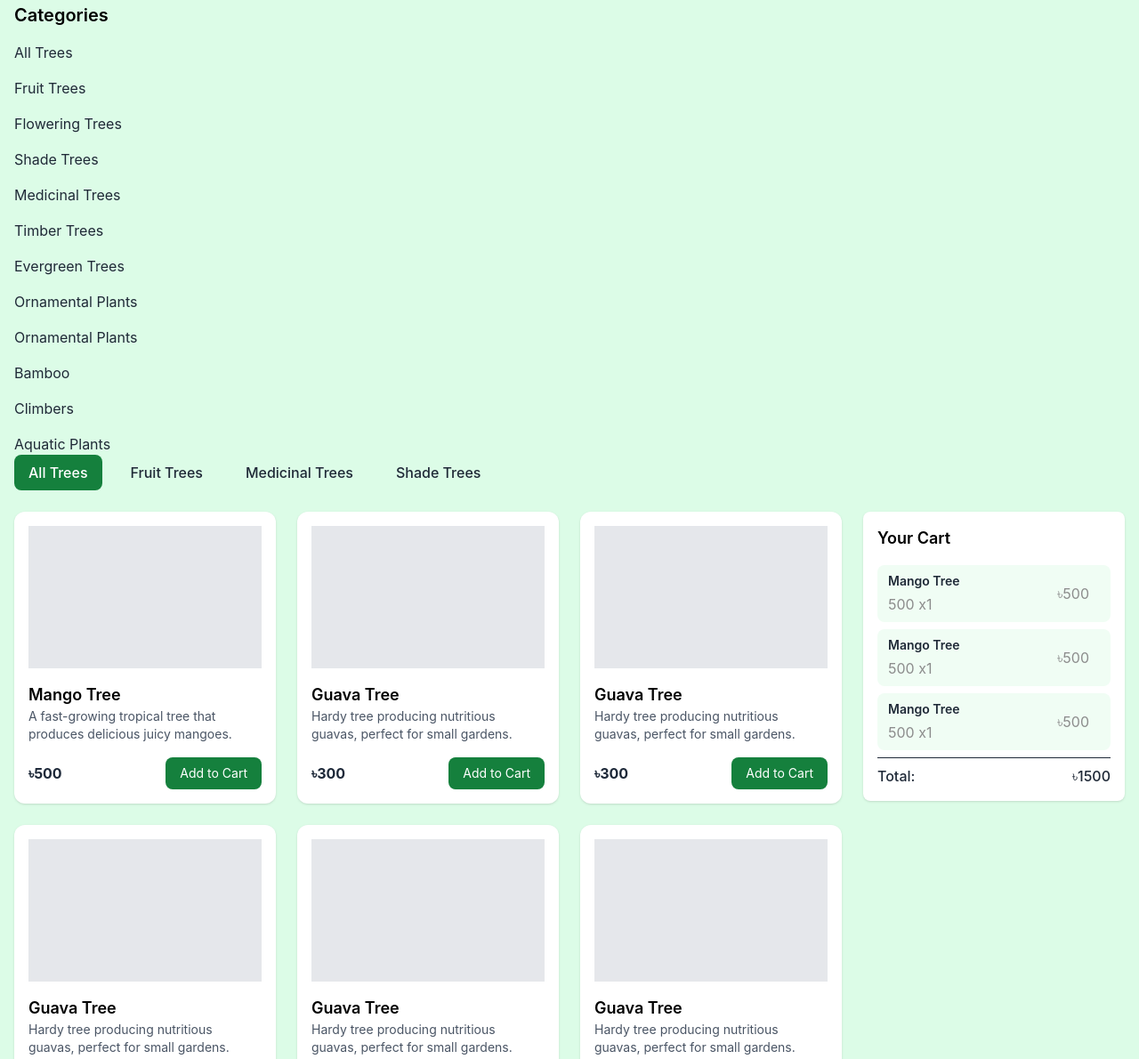
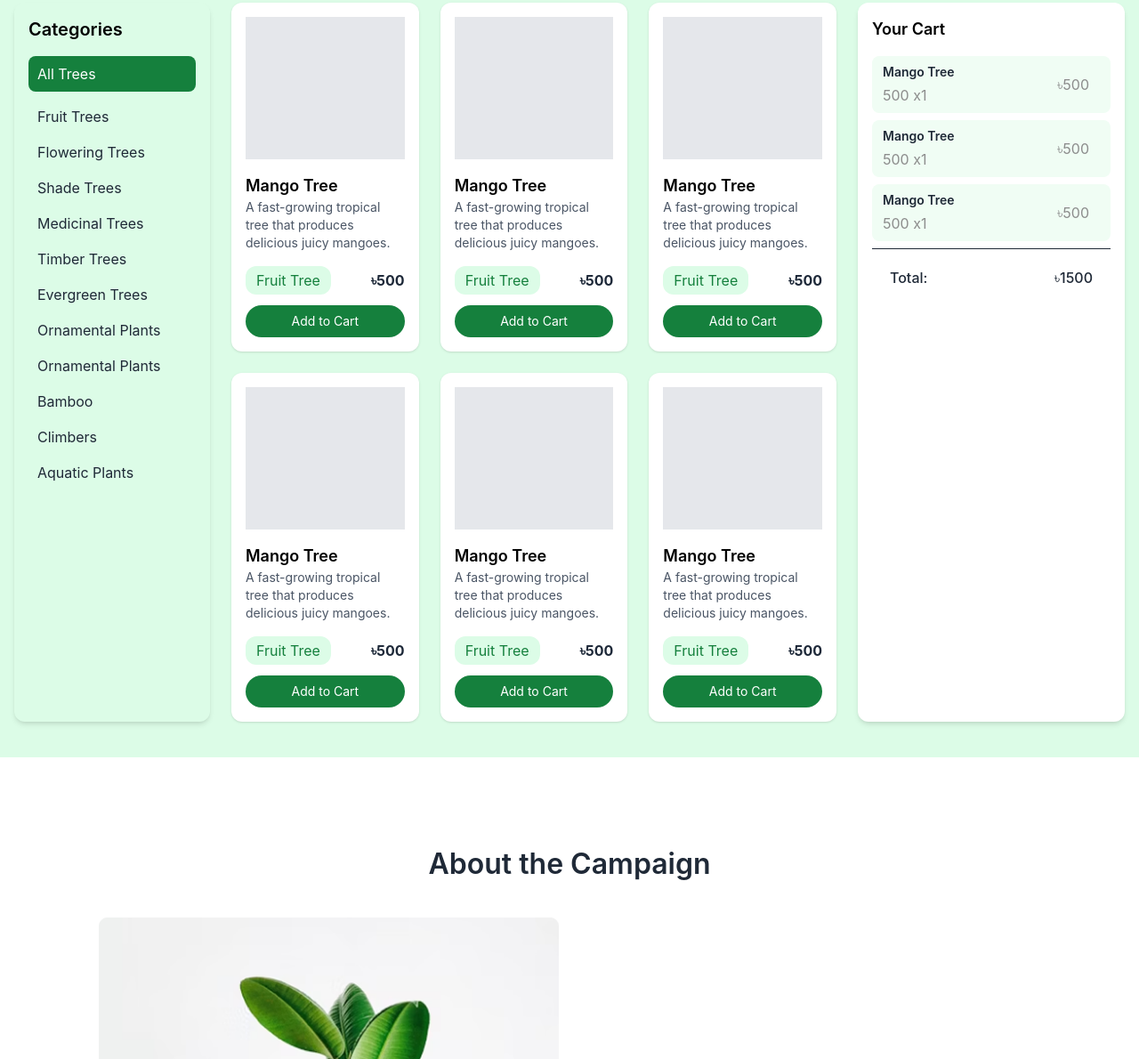
Before and after one commit to Ellham-dev/green-earth, a plain HTML site: page index.html in a window 1280 px wide. Shown: the part 557-1747 px from the top of the page at 89% size. Drawn offline with nearby package versions, Linux system fonts and the light colour scheme.

Commit message:
product part responsive complete

```diff
--- a/index.html
+++ b/index.html
@@ -100,122 +100,125 @@
 
 
   <!-- card--section- -->
-  <section class="bg-[#DCFCE7] py-10">
-    <div class="max-w-[1650px] mx-auto px-4">
-      <div class="">
+  <section class="bg-[#DCFCE7] ">
+    <div class="py-10 max-w-[1650px] mx-auto px-4">
       <h3 class="text-[32px] text-[#1F2937] leading-10 font-semibold text-center mb-10">Choose Your Trees</h3>
-      </div>
 
-      <!-- Categories -->
-      <div class="mb-6">
-        <h5 class="text-xl font-semibold mb-4">Categories</h5>
-        <ul class="space-y-4 text-base text-[#1F2937]">
-          <li>All Trees</li>
-          <li>Fruit Trees</li>
-          <li>Flowering Trees</li>
-          <li>Shade Trees</li>
-          <li>Medicinal Trees</li>
-          <li>Timber Trees</li>
-          <li>Evergreen Trees</li>
-          <li>Ornamental Plants</li>
-          <li>Ornamental Plants</li>
-          <li>Bamboo</li>
-          <li>Climbers</li>
-          <li>Aquatic Plants</li>
-        </ul>
-        <!-- Desktop & Tablet -->
-        <ul class="flex gap-4 text-[#1F2937] font-medium">
+      <div class="grid grid-cols-1 lg:grid-cols-[220px_1fr_300px] gap-6">
+
+        <!-- mobail & Tablet -->
+        <ul class="flex lg:hidden gap-4 text-[#1F2937] font-medium mb-5">
           <li class="bg-[#15803D] text-white px-4 py-2 rounded-lg cursor-pointer">All Trees</li>
           <li class="px-4 py-2 cursor-pointer">Fruit Trees</li>
           <li class="px-4 py-2 cursor-pointer">Medicinal Trees</li>
-          <li class="px-4 py-2 cursor-pointer">Shade Trees</li>
+          <li class="hidden sm:flex px-4 py-2 cursor-pointer">Shade Trees</li>
         </ul>
-        <!-- Mobile -->
-        <select class="hidden w-full p-2 rounded-lg border border-gray-300">
-          <option>All Trees</option>
-          <option>Fruit Trees</option>
-          <option>Medicinal Trees</option>
-          <option>Shade Trees</option>
-        </select>
-      </div>
 
-      <div class="grid md:grid-cols-12 gap-6">
-        <!-- Product Grid -->
-        <div class="md:col-span-9 lg:col-span-9 grid grid-cols-1 sm:grid-cols-2 lg:grid-cols-3 gap-6">
+        <!-- Left Sidebar (Category) -->
+        <aside class="hidden lg:block shadow-md rounded-xl p-4">
+          <h5 class="text-xl font-semibold mb-4">Categories</h5>
+          <ul class=" flex flex-col space-y-4 text-base text-[#1F2937]">
+            <li class="text-white bg-[#15803D] py-2 px-2.5 rounded-lg">All Trees</li>
+            <li class="px-2.5">Fruit Trees</li>
+            <li class="px-2.5">Flowering Trees</li>
+            <li class="px-2.5">Shade Trees</li>
+            <li class="px-2.5">Medicinal Trees</li>
+            <li class="px-2.5">Timber Trees</li>
+            <li class="px-2.5">Evergreen Trees</li>
+            <li class="px-2.5">Ornamental Plants</li>
+            <li class="px-2.5">Ornamental Plants</li>
+            <li class="px-2.5">Bamboo</li>
+            <li class="px-2.5">Climbers</li>
+            <li class="px-2.5">Aquatic Plants</li>
+          </ul>
+        </aside>
 
-          <!-- Product Card -->
+        <!-- Product Cards -->
+        <main class="grid grid-cols-1 md:grid-cols-2 xl:grid-cols-3 gap-6">
+
           <div class="bg-white rounded-xl shadow p-4 flex flex-col">
             <div class="bg-gray-200 h-40 mb-4"></div>
             <h3 class="font-semibold text-lg">Mango Tree</h3>
             <p class="text-sm text-gray-600 flex-grow">
               A fast-growing tropical tree that produces delicious juicy mangoes.
             </p>
-            <div class="flex items-center justify-between mt-4">
+            <div class="flex items-center justify-between mt-4 mb-3">
+              <span class="bg-[#DCFCE7] py-1 px-3 rounded-xl text-[#15803D] ">Fruit Tree</span>
               <span class="text-gray-800 font-bold">৳500</span>
-              <button class="bg-[#15803D] text-white px-4 py-2 rounded-lg text-sm">Add to Cart</button>
             </div>
-          </div>
+            <button class="bg-[#15803D] text-white px-4 py-2 rounded-3xl text-sm">Add to Cart</button>
 
-          <div class="bg-white rounded-xl shadow p-4 flex flex-col">
-            <div class="bg-gray-200 h-40 mb-4"></div>
-            <h3 class="font-semibold text-lg">Guava Tree</h3>
-            <p class="text-sm text-gray-600 flex-grow">
-              Hardy tree producing nutritious guavas, perfect for small gardens.
-            </p>
-            <div class="flex items-center justify-between mt-4">
-              <span class="text-gray-800 font-bold">৳300</span>
-              <button class="bg-[#15803D] text-white px-4 py-2 rounded-lg text-sm">Add to Cart</button>
-            </div>
           </div>
           <div class="bg-white rounded-xl shadow p-4 flex flex-col">
             <div class="bg-gray-200 h-40 mb-4"></div>
-            <h3 class="font-semibold text-lg">Guava Tree</h3>
+            <h3 class="font-semibold text-lg">Mango Tree</h3>
             <p class="text-sm text-gray-600 flex-grow">
-              Hardy tree producing nutritious guavas, perfect for small gardens.
+              A fast-growing tropical tree that produces delicious juicy mangoes.
             </p>
-            <div class="flex items-center justify-between mt-4">
-              <span class="text-gray-800 font-bold">৳300</span>
-              <button class="bg-[#15803D] text-white px-4 py-2 rounded-lg text-sm">Add to Cart</button>
+            <div class="flex items-center justify-between mt-4 mb-3">
+              <span class="bg-[#DCFCE7] py-1 px-3 rounded-xl text-[#15803D] ">Fruit Tree</span>
+              <span class="text-gray-800 font-bold">৳500</span>
             </div>
+            <button class="bg-[#15803D] text-white px-4 py-2 rounded-3xl text-sm">Add to Cart</button>
+
           </div>
           <div class="bg-white rounded-xl shadow p-4 flex flex-col">
             <div class="bg-gray-200 h-40 mb-4"></div>
-            <h3 class="font-semibold text-lg">Guava Tree</h3>
+            <h3 class="font-semibold text-lg">Mango Tree</h3>
             <p class="text-sm text-gray-600 flex-grow">
-              Hardy tree producing nutritious guavas, perfect for small gardens.
+              A fast-growing tropical tree that produces delicious juicy mangoes.
             </p>
-            <div class="flex items-center justify-between mt-4">
-              <span class="text-gray-800 font-bold">৳300</span>
-              <button class="bg-[#15803D] text-white px-4 py-2 rounded-lg text-sm">Add to Cart</button>
+            <div class="flex items-center justify-between mt-4 mb-3">
+              <span class="bg-[#DCFCE7] py-1 px-3 rounded-xl text-[#15803D] ">Fruit Tree</span>
+              <span class="text-gray-800 font-bold">৳500</span>
             </div>
+            <button class="bg-[#15803D] text-white px-4 py-2 rounded-3xl text-sm">Add to Cart</button>
+
           </div>
           <div class="bg-white rounded-xl shadow p-4 flex flex-col">
             <div class="bg-gray-200 h-40 mb-4"></div>
-            <h3 class="font-semibold text-lg">Guava Tree</h3>
+            <h3 class="font-semibold text-lg">Mango Tree</h3>
             <p class="text-sm text-gray-600 flex-grow">
-              Hardy tree producing nutritious guavas, perfect for small gardens.
+              A fast-growing tropical tree that produces delicious juicy mangoes.
             </p>
-            <div class="flex items-center justify-between mt-4">
-              <span class="text-gray-800 font-bold">৳300</span>
-              <button class="bg-[#15803D] text-white px-4 py-2 rounded-lg text-sm">Add to Cart</button>
+            <div class="flex items-center justify-between mt-4 mb-3">
+              <span class="bg-[#DCFCE7] py-1 px-3 rounded-xl text-[#15803D] ">Fruit Tree</span>
+              <span class="text-gray-800 font-bold">৳500</span>
             </div>
+            <button class="bg-[#15803D] text-white px-4 py-2 rounded-3xl text-sm">Add to Cart</button>
+
           </div>
           <div class="bg-white rounded-xl shadow p-4 flex flex-col">
             <div class="bg-gray-200 h-40 mb-4"></div>
-            <h3 class="font-semibold text-lg">Guava Tree</h3>
+            <h3 class="font-semibold text-lg">Mango Tree</h3>
             <p class="text-sm text-gray-600 flex-grow">
-              Hardy tree producing nutritious guavas, perfect for small gardens.
+              A fast-growing tropical tree that produces delicious juicy mangoes.
             </p>
-            <div class="flex items-center justify-between mt-4">
-              <span class="text-gray-800 font-bold">৳300</span>
-              <button class="bg-[#15803D] text-white px-4 py-2 rounded-lg text-sm">Add to Cart</button>
+            <div class="flex items-center justify-between mt-4 mb-3">
+              <span class="bg-[#DCFCE7] py-1 px-3 rounded-xl text-[#15803D] ">Fruit Tree</span>
+              <span class="text-gray-800 font-bold">৳500</span>
             </div>
-          </div>
+            <button class="bg-[#15803D] text-white px-4 py-2 rounded-3xl text-sm">Add to Cart</button>
 
           </div>
+          <div class="bg-white rounded-xl shadow p-4 flex flex-col">
+            <div class="bg-gray-200 h-40 mb-4"></div>
+            <h3 class="font-semibold text-lg">Mango Tree</h3>
+            <p class="text-sm text-gray-600 flex-grow">
+              A fast-growing tropical tree that produces delicious juicy mangoes.
+            </p>
+            <div class="flex items-center justify-between mt-4 mb-3">
+              <span class="bg-[#DCFCE7] py-1 px-3 rounded-xl text-[#15803D] ">Fruit Tree</span>
+              <span class="text-gray-800 font-bold">৳500</span>
+            </div>
+            <button class="bg-[#15803D] text-white px-4 py-2 rounded-3xl text-sm">Add to Cart</button>
 
-        <!-- Cart -->
-        <div class="hidden md:block md:col-span-3 bg-white rounded-lg shadow p-4 h-fit">
+          </div>
+        </main>
+
+        <!-- Right Sidebar (Chart) -->
+        <aside class="hidden lg:block bg-white shadow-md rounded-xl p-4">
+          <div class=" ">
             <h2 class="font-semibold text-lg mb-4 ">Your Cart</h2>
             <ul class="space-y-2 ">
               <li class="flex justify-between items-center bg-[#F0FDF4] rounded-lg pl-3 py-2 pr-6 ">
@@ -241,28 +244,32 @@
               </li>
 
             </ul>
-          <div class="flex justify-between font-medium text-[#1F2937] border-t border-[#1F2937] pt-2 mt-2">
+            <div class="flex justify-between font-medium text-[#1F2937] border-t border-[#1F2937] p-5 mt-2">
               <span>Total:</span>
               <span>৳1500</span>
             </div>
           </div>
-      </div>
+        </aside>
 
         <!-- Mobile Cart (sticky bottom bar) -->
         <div
-        class="md:hidden fixed bottom-0 left-0 right-0 bg-[#15803D] text-white flex justify-between items-center px-4 py-3 shadow-lg">
+          class=" lg:hidden fixed bottom-0 left-0 right-0 bg-[#15803D] text-white flex justify-between items-center px-4 py-3 shadow-lg">
           <span>2 items · ৳800</span>
           <button class="bg-[#FACC15] text-[#15803D] font-semibold px-4 py-2 rounded-lg">View Cart</button>
         </div>
 
       </div>
+    </div>
   </section>
+
+
+
 
 
   <!-- about--section-- -->
   <section class="max-w-[1090px] mx-auto my-[100px]">
     <h3 class="font-semibold text-[32px] leading-10 text-[#1F2937] text-center mb-10">About the Campaign</h3>
-    <div class="grid grid-cols-1 md:grid-cols-2 gap-6 px-4">
+    <div class="grid grid-cols-1 md:grid-cols-2 items-center place-items-center gap-6 px-4">
       <div class="">
         <img src="assect/tree.png" alt="">
       </div>
@@ -289,16 +296,22 @@
       <div class="text-center mb-10">
         <h3 class="text-[32px] leading-10 font-semibold text-[#1F2937]">Our Impact</h3>
       </div>
-      <div class="flex items-center justify-between">
-        <div class="bg-white w-[512px] h-[156px py-10 rounded-3xl shadow-sm flex flex-col items-center text-center ">
+      <div class="grid grid-cols-1 md:grid-cols-1 items-center place-items-center gap-6 px-4">
+        <div class="bg-white p-6
+            w-full sm:w-[400px] md:w-[500px] lg:w-[600px]
+            max-w-full rounded-3xl shadow-sm flex flex-col items-center text-center ">
           <h4 class="text-[32px] font-semibold leading-10 text-[#15803D] mb-3">500K+</h4>
           <p class="text-base leading-6 text-[#1F2937]">Trees Planted</p>
         </div>
-        <div class="bg-white w-[512px] h-[156px py-10 rounded-3xl shadow-sm flex flex-col items-center text-center ">
+        <div class="bg-white p-6
+            w-full sm:w-[400px] md:w-[500px] lg:w-[600px]
+            max-w-full rounded-3xl shadow-sm flex flex-col items-center text-center ">
           <h4 class="text-[32px] font-semibold leading-10 text-[#15803D] mb-3">120+</h4>
           <p class="text-base leading-6 text-[#1F2937]">Communities Involved</p>
         </div>
-        <div class="bg-white w-[512px] h-[156px py-10 rounded-3xl shadow-sm flex flex-col items-center text-center ">
+        <div class="bg-white p-6
+            w-full sm:w-[400px] md:w-[500px] lg:w-[600px]
+            max-w-full rounded-3xl shadow-sm flex flex-col items-center text-center ">
           <h4 class="text-[32px] font-semibold leading-10 text-[#15803D] mb-3">30+</h4>
           <p class="text-base leading-6 text-[#1F2937]">Countries Reached</p>
         </div>
```
Lines whose indentation alone changed are shown as unchanged.
